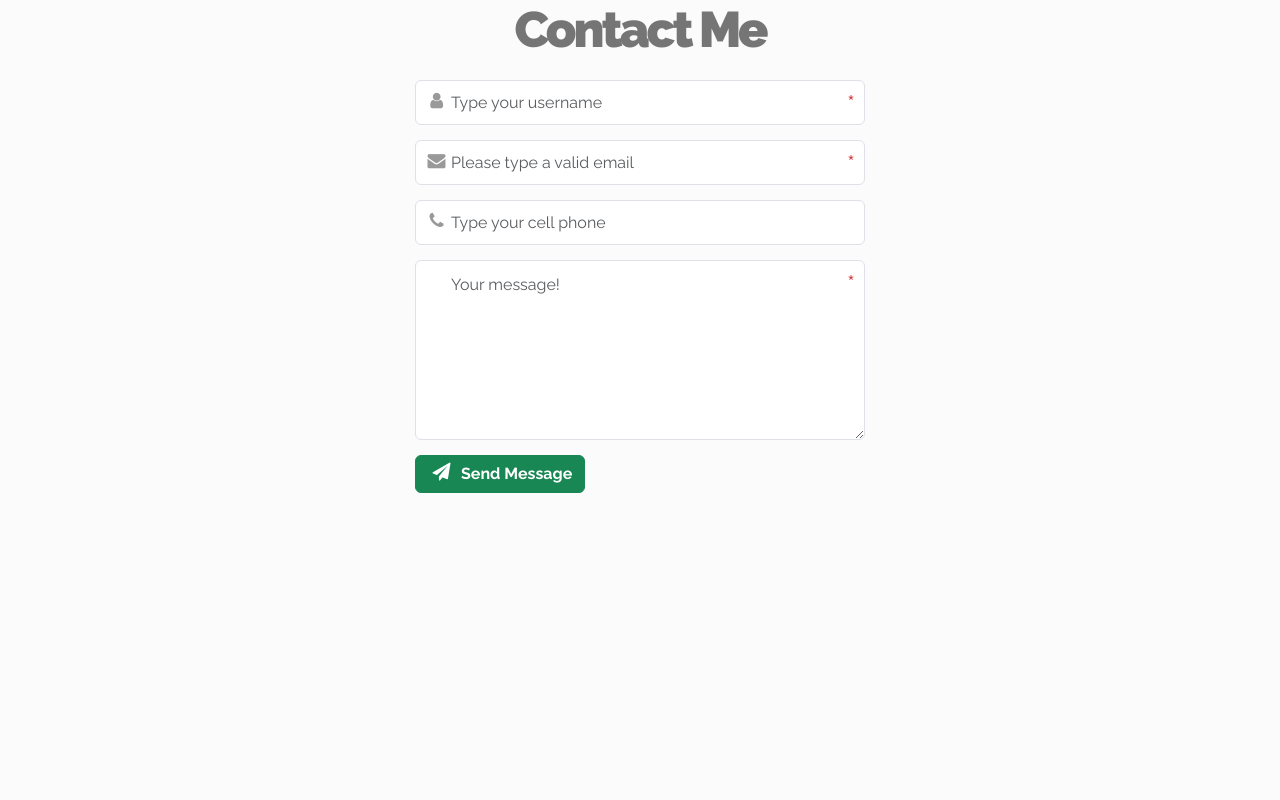
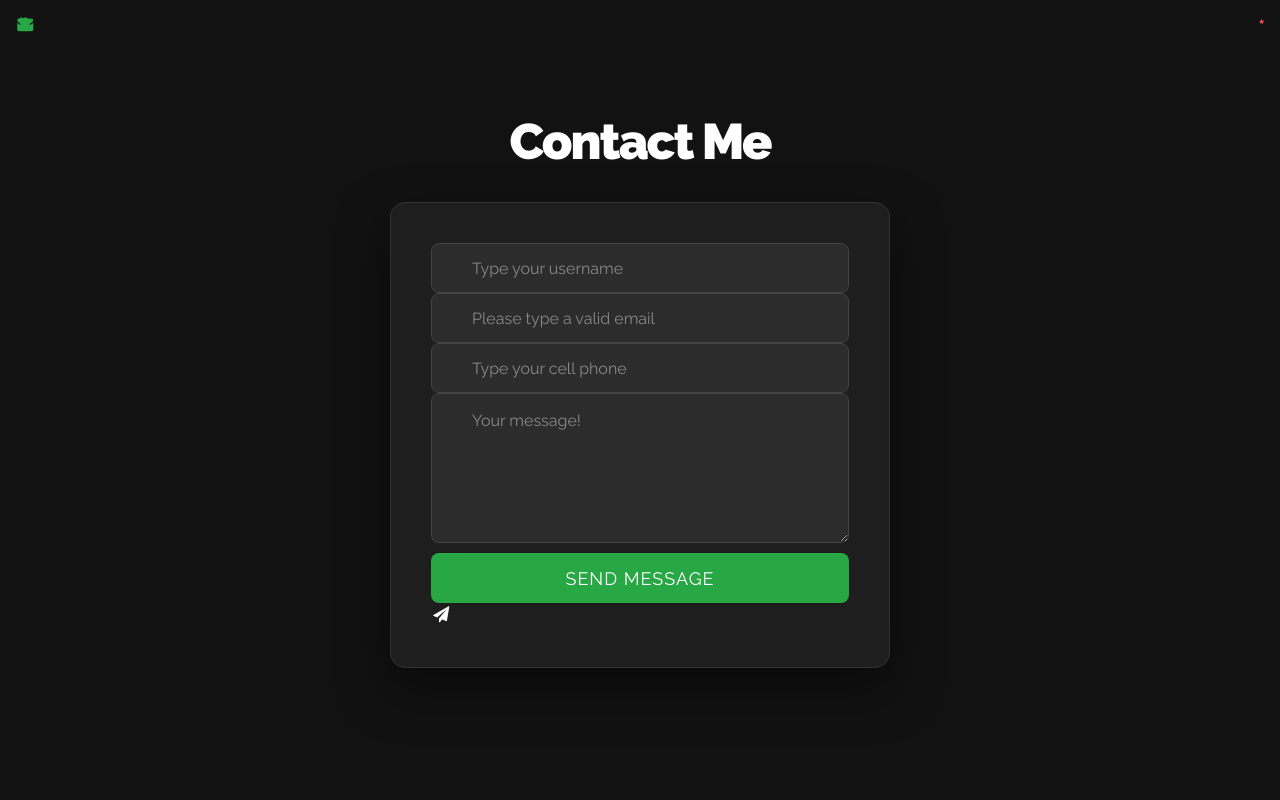
Before and after one commit to breskella/contact-form, a PHP site: page / in a window 1280 px wide. Run offline with PHP 8.4, Linux system fonts and the light colour scheme.

Commit message:
Upgrade UI to Modern Dark Mode

```diff
--- a/css/contact.css
+++ b/css/contact.css
@@ -1,107 +1,106 @@
-/* الخلفية العامة */
 body {
-    background-color: hsla(0, 0%, 95%, 0.237);
+    background-color: #121212;
     font-family: 'Raleway', sans-serif;
+    display: flex;
+    align-items: center;
+    justify-content: center;
+    min-height: 100vh;
+    margin: 0;
 }
 
-/* التنبيهات */
-.alert {
-    margin-bottom: 10px;
-}
-
-/* عنوان الصفحة */
 h1 {
     font-weight: 900;
     font-size: 50px;
-    letter-spacing: -3px;
-    color: #757575;
+    letter-spacing: -2px;
+    color: #ffffff;
     text-align: center;
+    margin-bottom: 30px;
 }
 
-/* الفورم */
 .contact-form {
-    max-width: 450px;
+    background-color: #1e1e1e;
+    padding: 40px;
+    border-radius: 15px;
+    max-width: 500px;
+    width: 100%;
     margin: 20px auto;
-    position: relative;
-}
-
-/* حقول الإدخال */
-.contact-form .form-group {
-    position: relative;
-    margin-bottom: 15px;
-}
-
-.contact-form .form-control {
-    padding-left: 35px;
-    padding-right: 10px;
-    height: 45px;
-}
-
-/* أيقونات الحقول */
-.contact-form .form-group i {
-    position: absolute;
-    top: 12px;
-    left: 10px;
-    color: #999;
-    font-size: 18px;
-}
-
-/* العلامة الحمراء للحقول المطلوبة */
-.contact-form .asterisx {
-    font-size: 25px;
-    color: rgb(211, 54, 54);
-    position: absolute;
-    right: 10px;
-    top: 6px;
-}
-
-/* textarea */
-.contact-form textarea {
-    padding-left: 35px;
-    padding-top: 12px;
-    height: 180px !important;
-}
-
-/* أيقونة textarea */
-.contact-form textarea + i {
-    top: 18px;
-}
-
-/* زر الإرسال */
-.contact-form input[type="submit"] {
-    position: relative;
-    padding-left: 45px;
-    font-weight: bold;
-    font-size: 16px;
-}
-
-/* أيقونة زر الإرسال */
-.contact-form .form-group .send-icon {
-    position: absolute;
-    top: 8px;
-    left: 15px;
-    color: #fff;
-    font-size: 18px;
+    box-shadow: 0 20px 50px rgba(0, 0, 0, 0.5);
+    border: 1px solid #333;
 }
 
 
-/* تحسين بعض المارجن للحقول */
-.contact-form input,
-.contact-form textarea {
-    margin-bottom: 10px;
+.contact-form .form-control {
+    background-color: #2c2c2c;
+    border: 1px solid #444;
+    color: #fff;
+    padding-left: 40px;
+    height: 50px;
+    border-radius: 8px;
+    transition: all 0.3s ease-in-out;
 }
 
-/* responsive minor fixes */
+.contact-form .form-control:focus {
+    background-color: #333;
+    border-color: #28a745;
+    box-shadow: none;
+    color: #fff;
+}
+
+.form-control::placeholder {
+    color: #888;
+}
+
+.contact-form .form-group i {
+    position: absolute;
+    top: 16px;
+    left: 15px;
+    color: #28a745;
+    font-size: 16px;
+    z-index: 2;
+}
+
+.contact-form .asterisx {
+    font-size: 20px;
+    color: #ff4d4d;
+    position: absolute;
+    right: 15px;
+    top: 12px;
+}
+
+.contact-form textarea.form-control {
+    height: 150px !important;
+    padding-top: 15px;
+}
+
+.contact-form .btn-success {
+    background-color: #28a745;
+    border: none;
+    width: 100%;
+    height: 50px;
+    font-size: 18px;
+    text-transform: uppercase;
+    letter-spacing: 1px;
+    margin-top: 10px;
+    border-radius: 8px;
+    cursor: pointer;
+    transition: 0.3s;
+}
+
+.contact-form .btn-success:hover {
+    background-color: #218838;
+    transform: translateY(-2px);
+}
+
+.send-icon {
+    margin-right: 10px;
+    color: #fff !important;
+    position: static !important;
+}
+
 @media (max-width: 576px) {
     .contact-form {
-        padding: 0 15px;
+        padding: 20px;
+        margin: 10px;
     }
-    h1 {
-        font-size: 36px;
-    }
+    h1 { font-size: 32px; }
 }
-
-.contact-form .custom-alert{
-    padding: 5px 10px;
-    display: none;
-}
```
